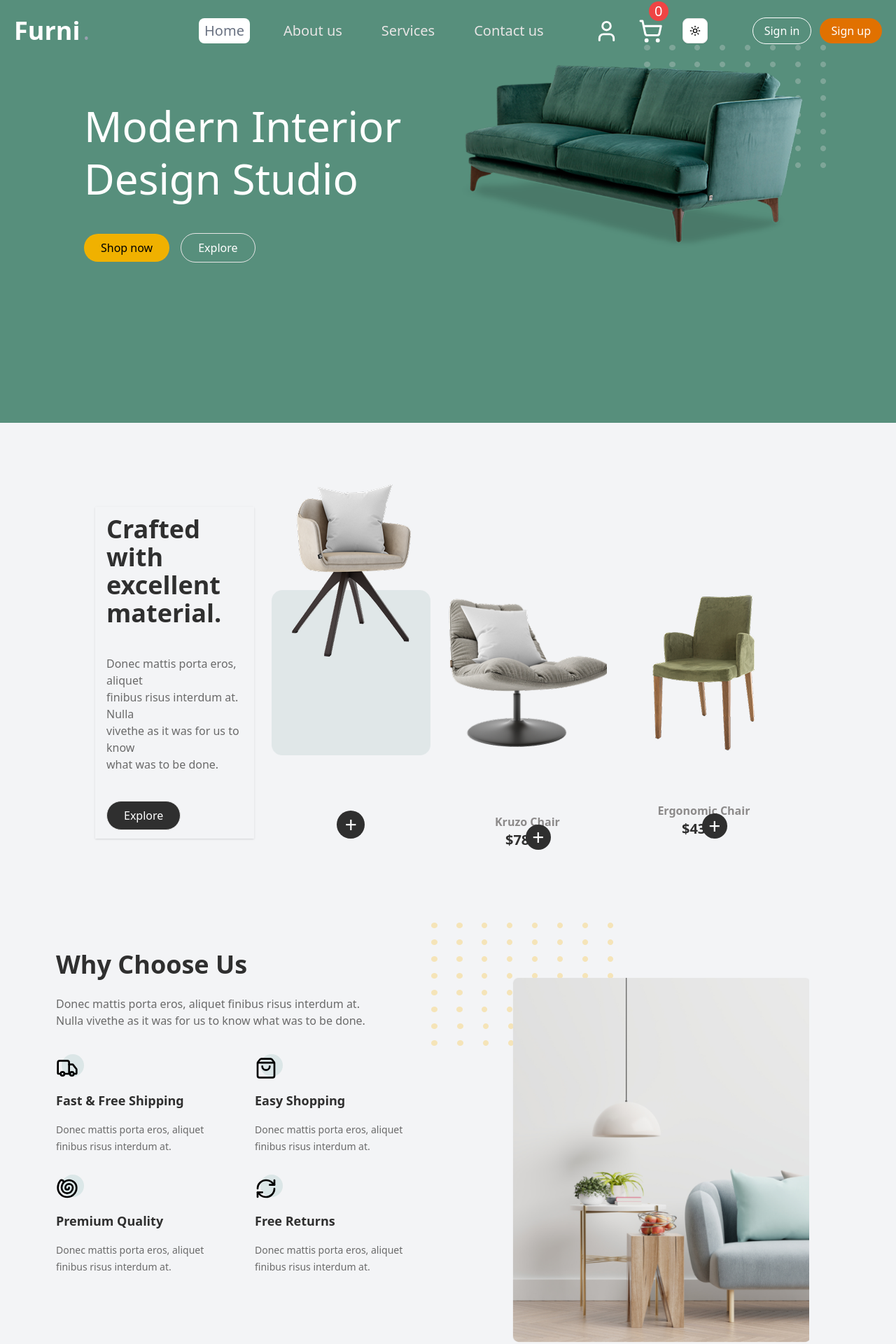
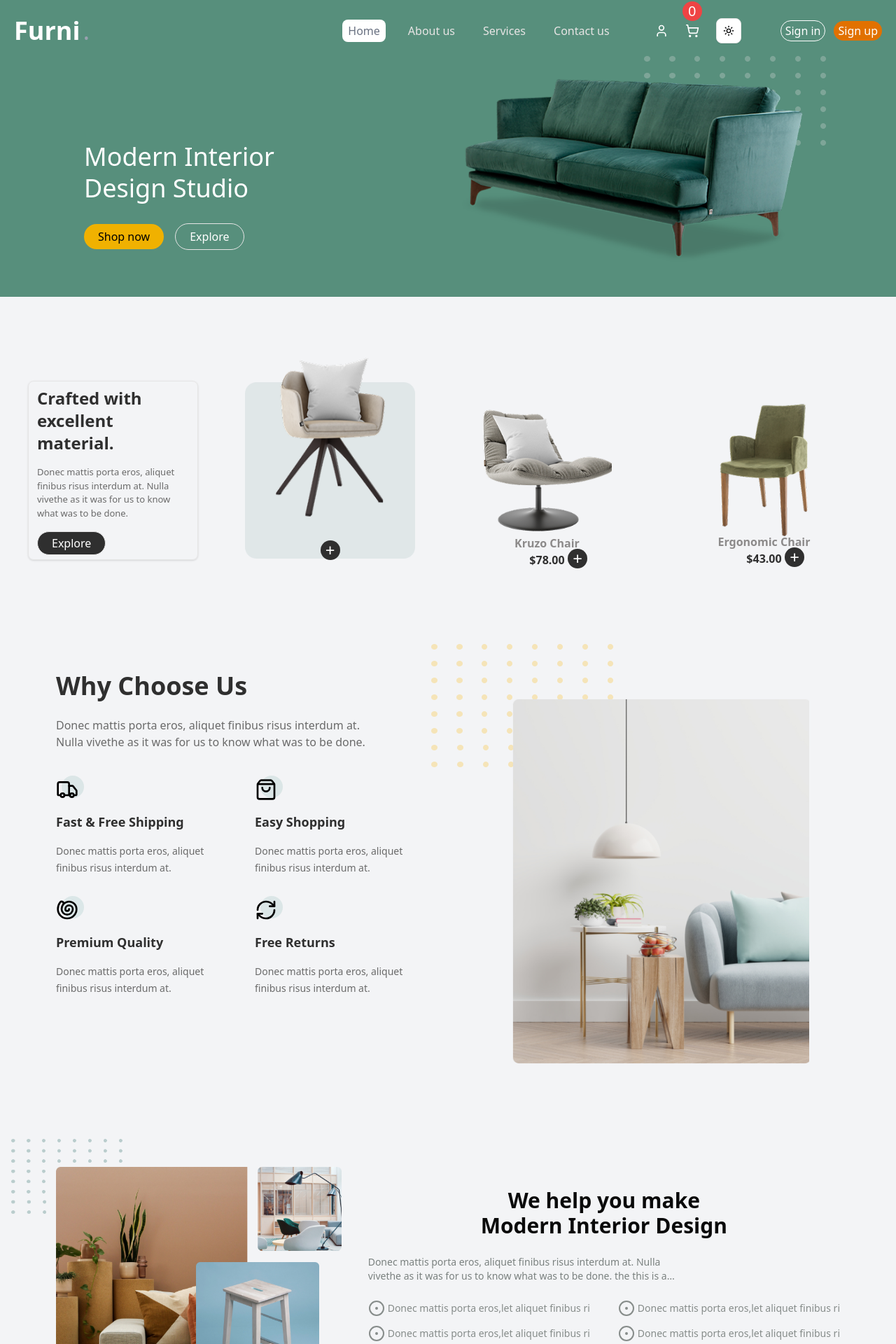
Before and after one commit to rose1234-code/FinnalyExams_Level2, a Next.js app: page / in a window 1280 px wide. Shown: the part 16-1936 px from the top of the page at 70% size. Built offline with nearby package versions, Linux system fonts and the light colour scheme; no server answers.

Commit message:
normally responsive

```diff
--- a/src/components/CraftedSection.tsx
+++ b/src/components/CraftedSection.tsx
@@ -21,42 +21,47 @@ export default function CraftedSection() {
   ]
   const {toggleCardIcon,selectedCardIds}=useStoreCard()
   return (
-    <div className='mt-20 pt-10 w-full px-2  lg:px-34 grid grid-cols-1 lg:grid-cols-4'>
+    <div className='mt-20 pt-10 w-full px-10 mx-auto grid grid-cols-1 gap-10 md:grid-cols-2 lg:grid-cols-4'>
       {/* one */}
-      <div className='space-y-5 px-4 py-3 lg:space-y-10 w-full lg:w-[90%] hover:shadow-2xl hover:bg-gray-200 hover:py-2 hover:px-5 hover:rounded-lg shadow '>
-        <h1 className=' text-3xl lg:text-4xl font-semibold flex flex-wrap text-[rgba(47,47,47,1)]'>Crafted with excellent  material.</h1>
-        <p className='text-[rgba(106,106,106,1)]'>Donec mattis porta eros, aliquet <br /> finibus risus interdum at. Nulla <br /> vivethe
+      <div className='space-y-4  border px-3 h-64 py-2 rounded-md w-full lg:w-[90%] hover:shadow-2xl  hover:rounded-lg shadow '>
+        <h1 className=' text-2xl  font-semibold flex flex-wrap text-[rgba(47,47,47,1)]'>Crafted with excellent  material.</h1>
+        <p className='text-[rgba(106,106,106,1)] text-[13px]'>Donec mattis porta eros, aliquet <br /> finibus risus interdum at. Nulla <br /> vivethe
              as it was for us to know <br /> what was to be done.
         </p>
-        <button className='border px-6 rounded-full text-white bg-[rgba(47,47,47,1)] py-2'> Explore</button>
+        <button className='border px-5 rounded-full text-white bg-[rgba(47,47,47,1)] py-1'> Explore</button>
       </div>
 
       {/* two */}
-      <div className=' relative w-[90%] transition duration-300 transform hover:scale-105 hover:rounded-md hover:shadow-2xl ml-6 lg:ml-0 mt-20 lg:mt-0 flex items-center justify-center'>
-        <img src="/Rectangle.png"/>
-
-        <div className='absolute -top-10'>
-            <img   src={`${listProduct[0].image}`} alt="" />
+      <div className=' relative  h-64 w-[90%] transition duration-300 transform hover:scale-105 hover:rounded-md hover:shadow-2xl   flex items-center justify-center'>
+        <div className=''>
+            <img className='h-full object-contain' src="/Rectangle.png"/>
+        </div>
+        <div className='absolute -top-10 h-60'>
+            <img   className='h-full' src={`${listProduct[0].image}`} alt="" />
         </div>
 
-        <span onClick={()=>toggleCardIcon(listProduct[0].id)} className={` ${selectedCardIds.includes(listProduct[0].id)&& 'bg-amber-500'}    absolute bottom-0 text-3xl  p-2 w-10 h-10 flex items-center justify-center rounded-full bg-[rgba(47,47,47,1)]  text-white bg`}>+</span>
+        <span onClick={()=>toggleCardIcon(listProduct[0].id)} className={` ${selectedCardIds.includes(listProduct[0].id)&& 'bg-amber-500'}    absolute bottom-0 text-2xl  w-7 h-7 flex items-center justify-center rounded-full bg-[rgba(47,47,47,1)]  text-white`}>+</span>
       </div>
       {/* three */}
-      <div className=' relative w-[90%] transition duration-300 transform hover:scale-105 hover:bg-gray-200 hover:rounded-md hover:shadow-2xl flex mt-10 lg:mt-0 ml-6 lg:ml-0 items-center justify-center  '>
-        <img src={`${listProduct[1].image}`} alt='none'/>
-        <div className='absolute -bottom-4 lg-bottom-4  w-full'>
+      <div className=' relative h-64 w-[90%] transition duration-300 transform hover:scale-105  hover:rounded-md hover:shadow-2xl flex items-center justify-center  '>
+        <div className='h-50'>
+                  <img className='h-full object-contain' src={`${listProduct[1].image}`} alt='none'/>
+        </div>
+        <div className='absolute -bottom-3 lg-bottom-4  w-full'>
             <h1 className='text-[#8c8a8a] w-full text-center  text-md font-semibold'>Kruzo Chair</h1>
-            <h1 className='text-[rgba(47,47,47,1)] w-full text-center text-xl font-semibold'>$78.00</h1>
-            <span onClick={()=>toggleCardIcon(listProduct[1].id)} className={` ${selectedCardIds.includes(listProduct[1].id)&& 'bg-amber-500'}   absolute bottom-0 text-3xl right-20  w-9 h-9 flex items-center justify-center rounded-full bg-[rgba(47,47,47,1)]  text-white`}>+</span>
+            <h1 className='text-[rgba(47,47,47,1)] w-full text-center text-md font-semibold'>$78.00</h1>
+            <span onClick={()=>toggleCardIcon(listProduct[1].id)} className={` ${selectedCardIds.includes(listProduct[1].id)&& 'bg-amber-500'}   absolute bottom-0 text-2xl right-16 w-7 h-7 flex items-center justify-center rounded-full bg-[rgba(47,47,47,1)]  text-white`}>+</span>
         </div>
       </div>
       {/* four */}
-      <div className=' relative w-[90%] flex transition duration-300 transform hover:scale-105 hover:bg-gray-200 hover:rounded-md hover:shadow-2xl items-center mt-24 lg:mt-0 justify-center'>
-        <img src={`${listProduct[2].image}`} alt='none' />
-        <div className='absolute lg:bottom-0  -bottom-14  w-full'>
+      <div className=' relative h-64 w-[90%] flex transition duration-300 transform hover:scale-105  hover:rounded-md hover:shadow-2xl items-center  justify-center'>
+        <div className='h-50'>
+           <img className='object-contain h-full' src={`${listProduct[2].image}`} alt='none' />
+        </div>
+        <div className='absolute lg:-bottom-2.5  -bottom-14  w-full'>
             <h1 className='text-[#8c8a8a]  text-center text-md font-semibold'>Ergonomic Chair</h1>
-            <h1 className='text-[rgba(47,47,47,1)] text-center text-xl font-semibold'>$43.00</h1>
-            <span onClick={()=>toggleCardIcon(listProduct[2].id)} className={` ${selectedCardIds.includes(listProduct[2].id) && 'bg-amber-500'}   absolute bottom-0 text-3xl right-20  w-9 h-9 flex items-center justify-center rounded-full bg-[rgba(47,47,47,1)]  text-white`}>+</span>
+            <h1 className='text-[rgba(47,47,47,1)] text-center text-md font-semibold'>$43.00</h1>
+            <span onClick={()=>toggleCardIcon(listProduct[2].id)} className={` ${selectedCardIds.includes(listProduct[2].id) && 'bg-amber-500'}   absolute bottom-0 text-2xl right-16 w-7 h-7 flex items-center justify-center rounded-full bg-[rgba(47,47,47,1)]  text-white`}>+</span>
         </div>
       </div>
     </div>
--- a/src/components/Head.tsx
+++ b/src/components/Head.tsx
@@ -4,7 +4,7 @@ import MainSection from './MainSection'
 
 export default function Head() {
   return (
-    <div className='h-155 pt-10 px-2 dark:bg-black  lg:px-30 w-full bg-[#578f7c] text-white'>
+    <div className='h-130 md:h-110 pt-10 px-2 dark:bg-black  lg:px-30 w-full bg-[#578f7c] text-white'>
       <NavBar/>
       <MainSection/>
     </div>
--- a/src/components/MainSection.tsx
+++ b/src/components/MainSection.tsx
@@ -2,26 +2,26 @@ import React from 'react'
 
 export default function MainSection() {
   return (
-    <section className="w-full relative flex flex-col md:flex-row items-center">
+    <section className="w-full relative mt-5 flex flex-col md:flex-row items-center">
 
       {/* Left */}
-      <div className="w-full md:w-1/2 lg:[30%] space-y-6 md:space-y-10 pt-14 md:pt-24">
-        <h1 className="text-4xl md:text-3xl lg:text-6xl leading-tight text-white">
+      <div className="w-full md:w-1/2 lg:[30%] space-y-5 md:space-y-7 pt-14 md:pt-24">
+        <h1 className="text-2xl lg:text-4xl leading-tight text-white">
           Modern Interior <br /> Design Studio
         </h1>
 
         <div className="flex items-center gap-4">
-          <button className="px-6 py-2 rounded-full bg-yellow-500 text-black">
+          <button className="px-5  py-1.5 rounded-full bg-yellow-500 text-black">
             Shop now
           </button>
-          <button className="px-6 py-2 rounded-full border text-white">
+          <button className="px-5 py-1.5 rounded-full border text-white">
             Explore
           </button>
         </div>
       </div>
 
       {/* Right */}
-      <div className="w-full md:w-1/2 relative z-50 mt-10 md:mt-0">
+      <div className="w-full md:w-1/2 relative z-50 mt-14 md:mt-0">
         <img
           className="w-full max-w-md mx-auto md:max-w-full object-contain"
           src="/main.png"
@@ -30,7 +30,7 @@ export default function MainSection() {
       </div>
 
       {/* Decorative dots */}
-      <div className="hidden md:block absolute  -right-5 top-10">
+      <div className="hidden md:block absolute  -right-5 -top-3">
         <img src="/Dotted.png" alt="" />
       </div>
 
--- a/src/components/Modern.tsx
+++ b/src/components/Modern.tsx
@@ -3,39 +3,42 @@ import { CircleDot } from 'lucide-react';
 
 export default function Modern() {
   return (
-    <div className=' w-full border px-3 lg:px-40 pt-20 lg:pt-30  flex  justify-between items-center'>
+    <div className=' w-full px-3 lg:px-20 pt-20 lg:pt-30  flex  justify-between items-center'>
 
         {/* first section */}
         <div className='relative hidden lg:flex'>
-            <img className='relative z-50' src="mask.png" alt="" width={'100%'} />
 
-            <div className='absolute -top-14 -left-16'>
-                <img className='object-contain' src="dotv.png" alt="" width={'100%'} />
+            <div className=' w-70'>
+                <img className='relative z-50 object-contain w-full' src="mask.png" alt="" width={'100%'} />
             </div>
-            <div className='absolute top-0 -right-50'>
-                <img className='object-contain' src="led.png" alt="" width={'100%'} />
+
+            <div className='absolute w-40 -top-10 -left-16'>
+                <img className='object-contain w-full' src="dotv.png" alt="" width={'100%'} />
             </div>
-             <div className='absolute z-70 top-52 -right-50'>
-                <img className='object-contain' src="group.png" alt="" width={'100%'} />
+            <div className='absolute top-0 -right-32 w-30'>
+                <img className='object-contain w-full' src="led.png" alt="" width={'100%'} />
+            </div>
+             <div className='absolute z-70 top-34 w-44 -right-24'>
+                <img className='object-contain w-full' src="group.png" alt="" width={'100%'} />
             </div>
         </div>
 
 
         {/* second section */}
-        <div className='space-y-10 '>
-            <h1 className='text-4xl dark:text-black font-semibold lg:text-initial text-center'>We help you make <br /> Modern Interior Design</h1>
-            <p className='text-md text-[#7a817f] line-clamp-2'>Donec mattis porta eros, aliquet finibus risus interdum at.
+        <div className='space-y-6'>
+            <h1 className='text-3xl dark:text-black font-semibold  text-center'>We help you make <br /> Modern Interior Design</h1>
+            <p className='text-sm text-[#7a817f] line-clamp-2'>Donec mattis porta eros, aliquet finibus risus interdum at.
                  Nulla <br /> vivethe as it was for us to know what was to be done.
                   the this is a <br /> long  post for the text.`This small text has
                  to be place here, since <br />  this is a place holder. You can also chane it.
             </p>
-            <div className='grid grid-cols-1 lg:grid-cols-2 text-[#868c8a] gap-x-10 gap-y-3  flex-1'>
+            <div className='grid grid-cols-1 md:grid-cols-2 text-[#868c8a] gap-x-10 gap-y-3  flex-1'>
                 <p className='flex text-sm lg:text-md items-center gap-1'><CircleDot />Donec mattis porta eros,let aliquet finibus ri</p>
                 <p className='flex text-sm lg:text-md items-center gap-1'><CircleDot />Donec mattis porta eros,let aliquet finibus ri</p>
                 <p className='flex text-sm lg:text-md items-center gap-1'><CircleDot />Donec mattis porta eros,let aliquet finibus ri</p>
                 <p className='flex text-sm lg:text-md items-center gap-1'><CircleDot />Donec mattis porta eros,let aliquet finibus ri</p>
             </div>
-            <button className='text-white bg-black text-xl rounded-full px-5 py-2'>Explore</button>
+            <button className='text-white bg-black text-lg rounded-full px-3 py-1'>Explore</button>
         </div>
     </div>
   )
--- a/src/components/NavBar.tsx
+++ b/src/components/NavBar.tsx
@@ -33,7 +33,7 @@ export default function NavBar() {
   }
 }, [])
   return (
-    <div className={` ${scrolled? ' w-[96%] md:w-[60%] left-3 lg:left-80 h-[80 px] md:h-[67px] rounded-full':'w-full'} dark:bg-black flex transition duration-300 fixed left-0 px-2 lg:px-5 z-100 backdrop-blur-4xl bg-[#578f7c] text-black items-center justify-between  `}>
+    <div className={` ${scrolled? ' w-[96%] lg:w-[85%] left-3 lg:left-30 px-4 h-14 md:h-[67px] rounded-full':'w-full'} dark:bg-black flex transition duration-300 fixed left-0 px-2 lg:px-5 z-100 backdrop-blur-4xl bg-[#578f7c] text-black items-center justify-between  `}>
         {/* first part */}
       <div className='flex items-center gap-1  '>
         <h1 className='text-4xl font-semibold text-white'>Furni</h1>
@@ -41,10 +41,10 @@ export default function NavBar() {
       </div>
 
       {/* second part */}
-      <div className='hidden lg:flex items-center gap-16  '>
+      <div className='hidden lg:flex items-center gap-14  '>
         {/* one */}
         <div>
-            <ul className='flex items-center text-[#e8e5e5] text-xl gap-10'>
+            <ul className='flex items-center text-[#e8e5e5]  gap-6'>
 
                 <li className='bg-white text-gray-500  hover:border px-2 py-1 rounded-md'>
                    <Link href="/">Home</Link>
@@ -62,9 +62,9 @@ export default function NavBar() {
             </ul>
         </div>
         {/* two */}
-        <Link href="/card" className='flex items-center gap-7 relative'>
-            <User color='white' size={35}/>
-            <ShoppingCart color='white' size={35} />
+        <Link href="/card" className='flex items-center gap-6 relative'>
+            <User color='white' size={20}/>
+            <ShoppingCart color='white' size={20} />
             <span className='absolute bg-[#EF4444] p-2 flex-1 text-xl right-14  -top-6 flex items-center justify-center w-7 h-7 text-white rounded-full'>{selectedCardIds.length}</span>
             <div>
               <ModeToggle/>
@@ -76,13 +76,13 @@ export default function NavBar() {
         <div className="hidden lg:flex items-center gap-3">
           <SignedOut>
             <SignInButton mode="modal">
-              <button className="px-4 py-1.5 rounded-full border border-white text-white hover:bg-white hover:text-black transition">
+              <button className="px-1.5 py-0.5 rounded-full border border-white text-white hover:bg-white hover:text-black transition">
                 Sign in
               </button>
             </SignInButton>
 
             <SignUpButton mode="modal">
-              <button className="px-4 py-1.5 rounded-full bg-amber-600 text-white hover:bg-amber-700 transition">
+              <button className="px-1.5 py-0.5 rounded-full bg-amber-600 text-white hover:bg-amber-700 transition">
                 Sign up
               </button>
             </SignUpButton>
@@ -98,9 +98,9 @@ export default function NavBar() {
       {/* visible on mobile */}
       <div className='lg:hidden flex items-center gap-6'>
         <RxHamburgerMenu color='white'  size={30} />
-        <span className='absolute bg-[#EF4444] p-2 flex-1 text-xl right-1  -top-5 flex items-center justify-center w-7 h-7 text-white rounded-full'>{selectedCardIds.length}</span>
+        <span className='absolute bg-[#EF4444] p-2 flex-1 text-xl right-1  -top-4 flex items-center justify-center w-7 h-7 text-white rounded-full'>{selectedCardIds.length}</span>
         <Link href="/card">
-          <ShoppingCart color='white' size={35} />
+          <ShoppingCart color='white' size={30} />
         </Link>
       </div>
 
```
